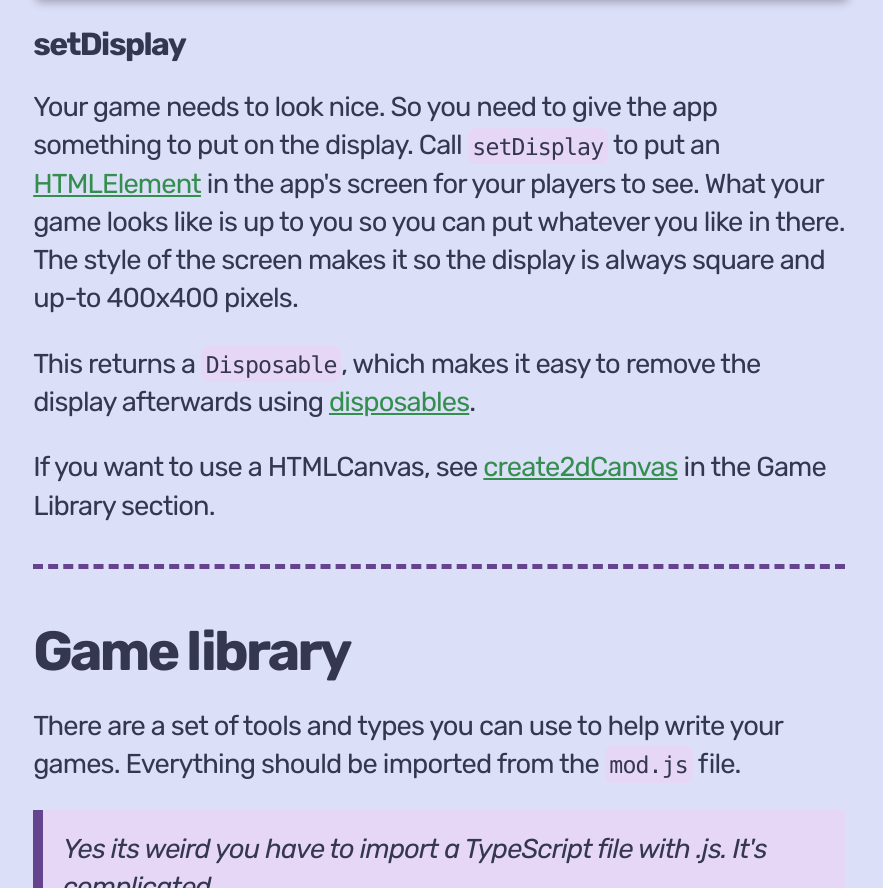
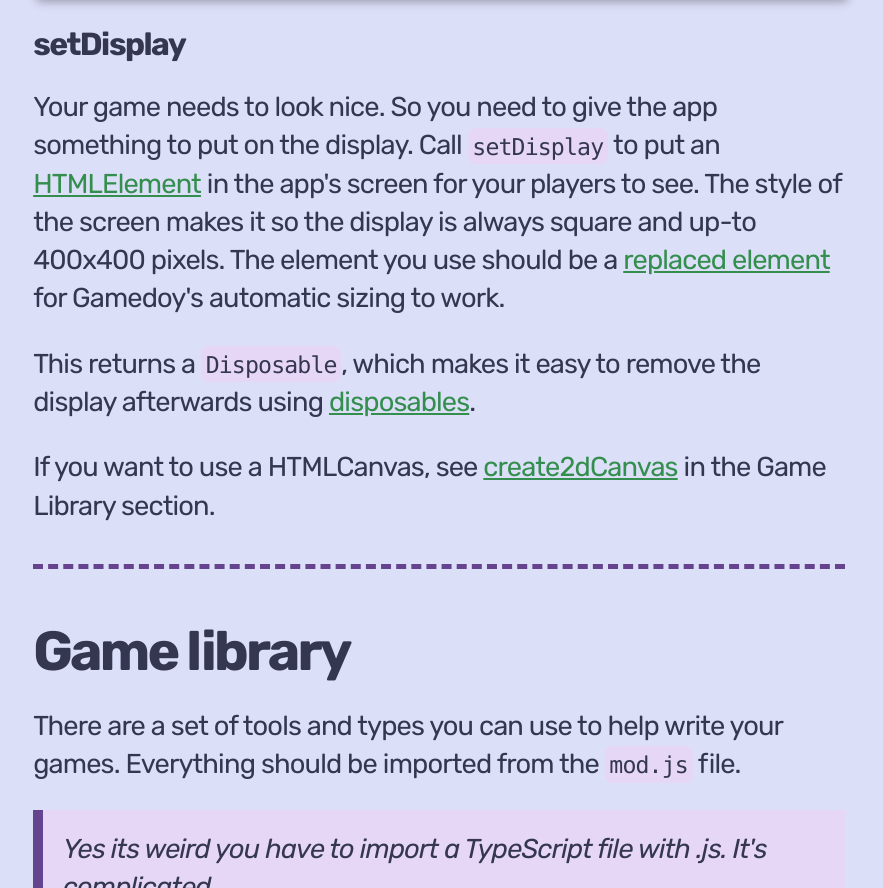
Before and after one commit to robb-j/gamedoy, an Eleventy site: page docs/game-dev.md in a window 1280 px wide. Shown: the part 6014-6902 px from the top of the page, without its empty margins (201-1084 px from the left). Built offline with nearby package versions, Linux system fonts and the light colour scheme; Eleventy itself is replaced by a stand-in of ours; files that its build step writes are made by us from their sources.

Commit message:
add note on setDisplay

```diff
--- a/docs/game-dev.md
+++ b/docs/game-dev.md
@@ -162,7 +162,7 @@
 
 ### setDisplay
 
-Your game needs to look nice. So you need to give the app something to put on the display. Call `setDisplay` to put an [HTMLElement](https://developer.mozilla.org/en-US/docs/Web/API/HTMLElement) in the app's screen for your players to see. What your game looks like is up to you so you can put whatever you like in there. The style of the screen makes it so the display is always square and up-to 400x400 pixels.
+Your game needs to look nice. So you need to give the app something to put on the display. Call `setDisplay` to put an [HTMLElement](https://developer.mozilla.org/en-US/docs/Web/API/HTMLElement) in the app's screen for your players to see. The style of the screen makes it so the display is always square and up-to 400x400 pixels. The element you use should be a [replaced element](https://developer.mozilla.org/en-US/docs/Web/CSS/Replaced_element) for Gamedoy's automatic sizing to work.
 
 This returns a `Disposable`, which makes it easy to remove the display afterwards using [disposables](#disposables).
 
```
